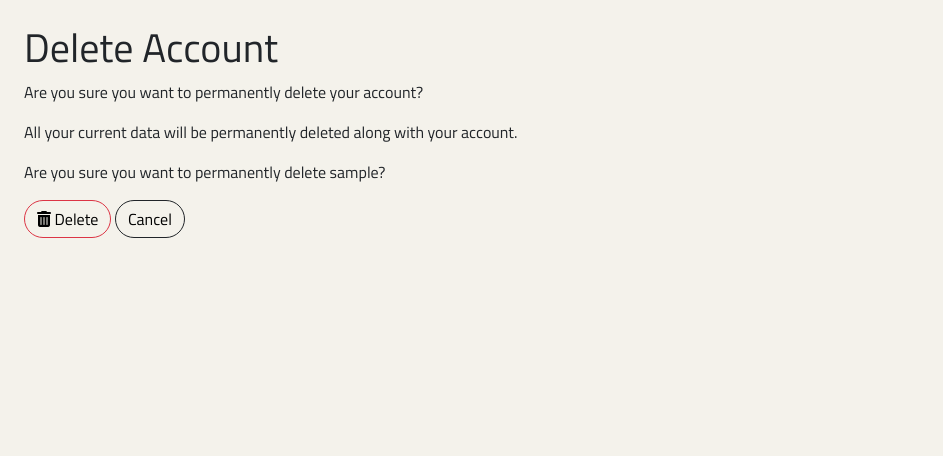
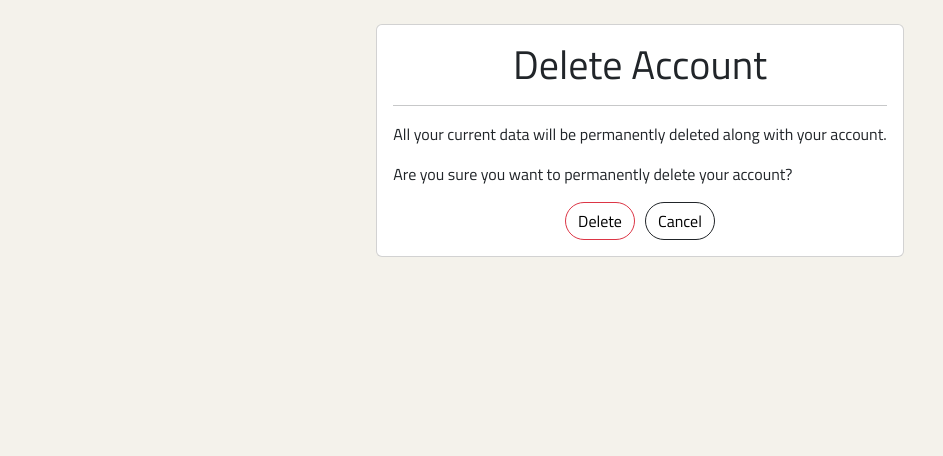
Before and after one commit to tinobragaa/eire-settlers, a Django app: page /delete-profile/ in a window 1280 px wide. Shown: the part 64-520 px from the top of the page, without its empty margins (0-943 px from the left). Run offline with Django 4.2, Linux system fonts and the light colour scheme; the visitor is signed in with stand-in values (Sample User, id 1); some libraries are stand-ins or nearby versions; some web fonts are replaced.

Commit message:
Add: added consistent design on buttons and profile page

```diff
--- a/static/css/style.css
+++ b/static/css/style.css
@@ -33,6 +33,10 @@ body {
 .navbar {
     padding: 0;
     height: 4rem;
+}
+
+.ml-10px {
+    margin-left: 10px;
 }
 
 .nav-bg {
--- a/templates/delete_comment.html
+++ b/templates/delete_comment.html
@@ -7,7 +7,7 @@
 <div class="col-12 d-flex flex-wrap justify-content-center">
     <div class="card auth-card m-4">
         <div class="card-body">
-            <h1>Delete Comment</h1>
+            <h1 class="text-center">Delete Comment</h1>
             <hr>
             <div>
                 <p>Are you sure you want to delete this comment?</p>
--- a/templates/delete_profile.html
+++ b/templates/delete_profile.html
@@ -2,22 +2,22 @@
 {% block title %} Delete Profile | Eire Settlers {% endblock %}
 {% block content %}
 
-{% if user.username == user_info.username %}
-<p>Delete your profile?</p>
-{% endif %}
-<div class="container-main-content p-4">
-    <form method="POST"  >
-        {% csrf_token %}
-        <h1>Delete Account</h1>
-        <p>Are you sure you want to permanently delete your account?</p>
-        <p>All your current data will be permanently deleted along with your account.</p>
-        <p>Are you sure you want to permanently delete {{ user.username }}?</p>
-        <button type="submit" class="btn btn-outline-danger mt-0 text-nowrap" value="">
-            <i class="fa-solid fa-trash-can"></i>
-             Delete
-        </button>
-        <a class="btn btn-outline-dark" href="{% url 'member_profile' %}">Cancel</a>
-    </form>
+<div class="col-12 d-flex flex-wrap justify-content-center">
+    <div class="card auth-card m-4">
+        <div class="card-body">
+            <h1 class="text-center">Delete Account</h1>
+            <hr>
+            <p>All your current data will be permanently deleted along with your account.</p>
+            <p>Are you sure you want to permanently delete your account?</p>
+            <div class="row d-flex flex-nowrap">
+                <form class="d-flex justify-content-center" method="post">
+                    {% csrf_token %}
+                    <button type="submit" class="btn btn-outline-danger" value="">Delete</button>
+                    <a class="btn ml-10px btn-outline-dark" href="javascript:history.go(-1)">Cancel</a>
+                </form>
+            </div>
+        </div>
+    </div>
 </div>
 
 {% endblock content %}
--- a/templates/edit_article.html
+++ b/templates/edit_article.html
@@ -5,6 +5,8 @@
 {% block content %}
 
 <div class="container-main-content p-4">
+    <h1 class="text-center">Edit Article</h1>
+    <hr>
     <div class="form-group">
         <form method="POST" enctype="multipart/form-data">
             {% csrf_token %}
--- a/templates/edit_comment.html
+++ b/templates/edit_comment.html
@@ -5,7 +5,7 @@
 <div class="col-12 d-flex flex-wrap justify-content-center">
     <div class="card auth-card m-4">
         <div class="card-body">
-            <h1>Edit Comment</h1>
+            <h1 class="text-center">Edit Comment</h1>
             <hr>
             <div class="row d-flex flex-nowrap">
                 <form method="POST">
```
Also changed, not shown: TESTING.md (+8 -8 lines), templates/delete_article.html (+18 -10 lines), templates/member_profile.html (+13 -7 lines).
